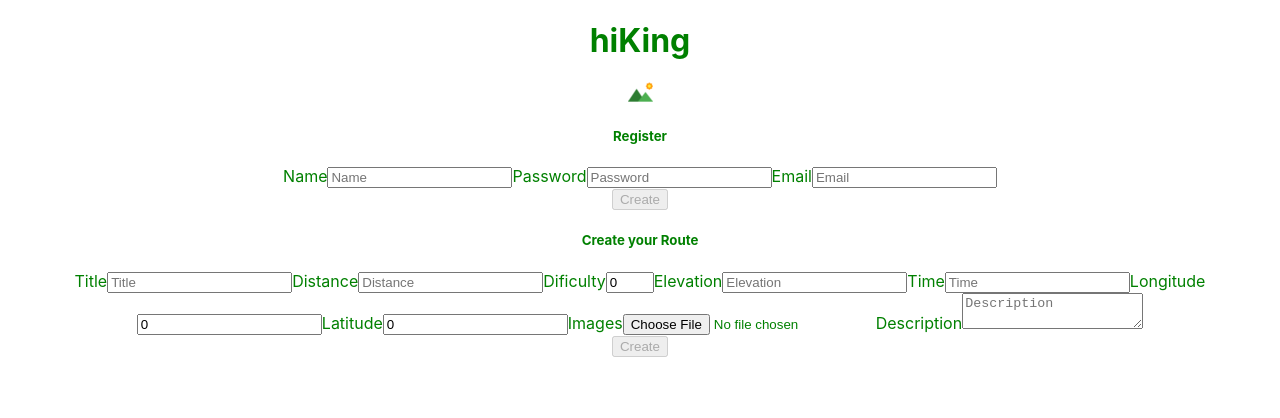
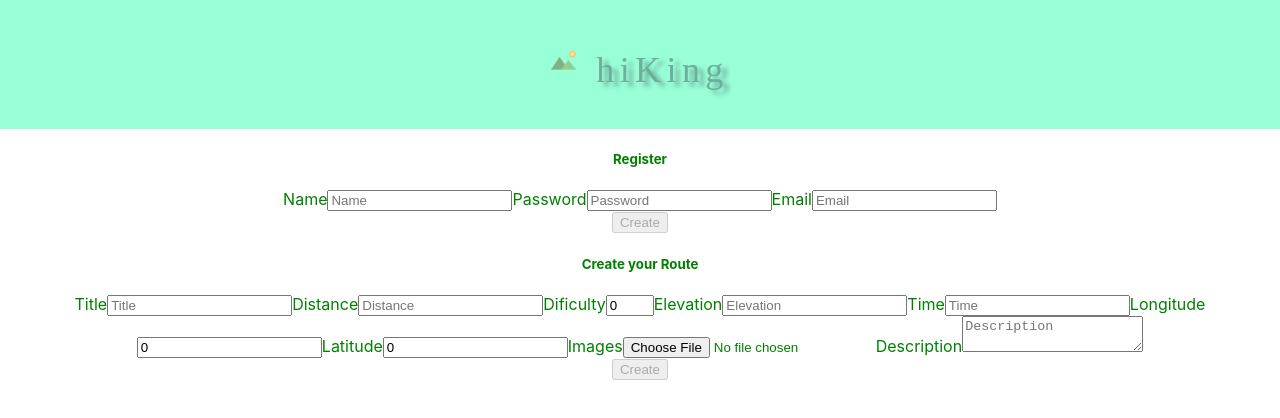
Before and after one commit to xavier-tadeo/Hiking-Final-Project-Front, a React (Create React App) app: page / in a window 1280 px wide. Shown: the top 418 px of the page. Built offline with nearby package versions, Linux system fonts and the light colour scheme.

Commit message:
Create the style sass for header and folder styles for variables

```diff
--- a/package.json
+++ b/package.json
@@ -16,6 +16,8 @@
     "react": "^17.0.2",
     "react-dom": "^17.0.2",
     "react-scripts": "4.0.3",
+    "sass": "^1.43.5",
+    "source-code-pro": "^2.38.0",
     "typescript": "^4.5.2",
     "web-vitals": "^1.1.2"
   },
--- /dev/null
+++ b/src/components/HeaderHike/HeaderHike.scss
@@ -0,0 +1,25 @@
+@import "../../styles/variables";
+
+.container__header {
+  background-color: #55ffbb;
+  opacity: 60%;
+  display: flex;
+  justify-content: center;
+  height: 129px;
+}
+
+.header__icon {
+  padding-top: 50px;
+  padding-right: 20px;
+}
+
+.header__title {
+  font-size: $font-title-mobile;
+  font-family: "Source Code Pro";
+  color: #0c7c59;
+  font-weight: 400;
+  font-style: normal;
+  letter-spacing: 0.15em;
+  text-shadow: 6px 4px 4px;
+  padding-top: 25px;
+}
--- a/src/components/HeaderHike/HeaderHike.tsx
+++ b/src/components/HeaderHike/HeaderHike.tsx
@@ -1,8 +1,16 @@
+import "./HeaderHike.scss";
+
 const HeaderHike = (): JSX.Element => {
   return (
-    <header>
-      <h1 className="title">hiKing</h1>
-      <img src="hikingIcon.png" alt="logo hiking" />
+    <header className="container__header">
+      <div className="header__icon">
+        <img
+          src="hikingIcon.png"
+          alt="logo hiking"
+          className="header__icon-logo"
+        />
+      </div>
+      <h1 className="header__title">hiKing</h1>
     </header>
   );
 };
--- /dev/null
+++ b/src/styles/_variables.scss
@@ -0,0 +1 @@
+$font-title-mobile: 36px;
```
Also changed, not shown: 1 other file (tests, documents, lock files or other folders).
